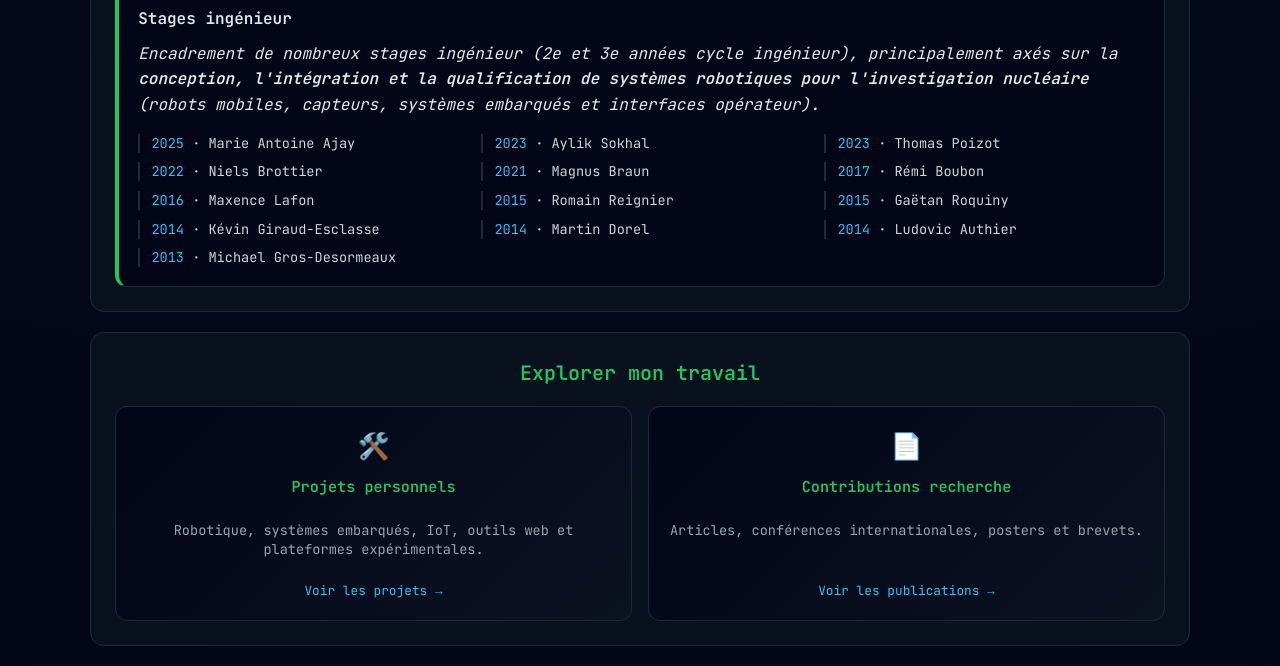
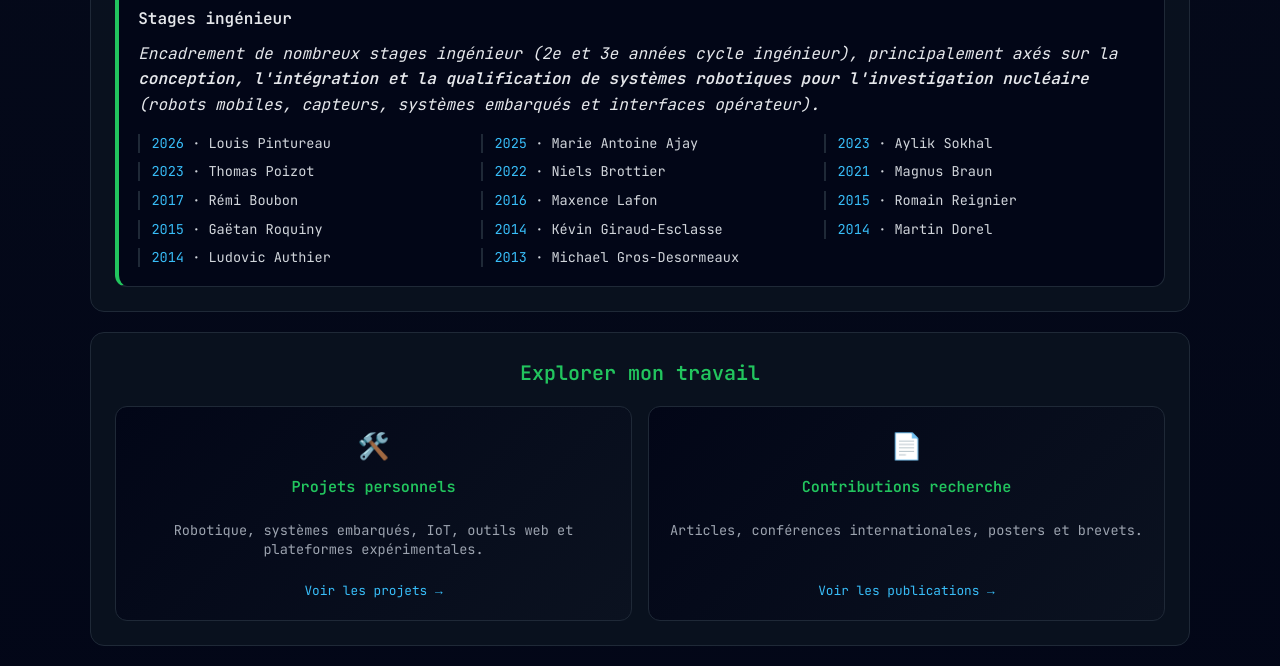
Before and after one commit to Rastafouille/jeremy-seyssaud.github.io, a plain HTML site: page index-fr.html in a window 1280 px wide. Shown: the part 2700-3366 px from the top of the page. Drawn offline with Linux system fonts and the light colour scheme.

Commit message:
Add 2026 intern Louis Pintureau

```diff
--- a/index-fr.html
+++ b/index-fr.html
@@ -672,6 +672,7 @@ France
       </em>
 
 <div class="intern-list">
+  <div class="intern"><strong>2026</strong> · Louis Pintureau</div>
   <div class="intern"><strong>2025</strong> · Marie Antoine Ajay</div>
   <div class="intern"><strong>2023</strong> · Aylik Sokhal</div>
   <div class="intern"><strong>2023</strong> · Thomas Poizot</div>
```
Also changed, not shown: index.html (+1 -0 lines).
